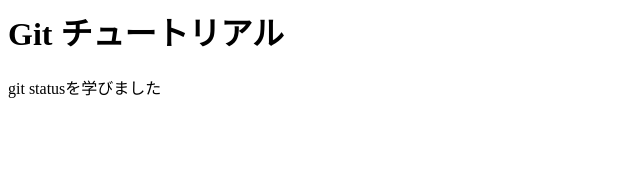
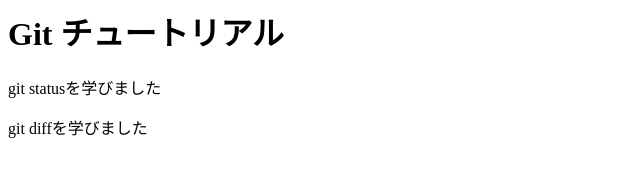
Before and after one commit to Yu-Su-engineer/git_tutorial_back, a plain HTML site: page index.html in a window 1280 px wide. Shown: the whole page, without its empty margins (0-640 px from the left). Drawn offline with Linux system fonts and the light colour scheme.

Commit message:
git diffを追記

```diff
--- a/index.html
+++ b/index.html
@@ -1,2 +1,3 @@
 <h1>Git チュートリアル</h1>
 <p>git statusを学びました</p>
+<p>git diffを学びました</p>
```
